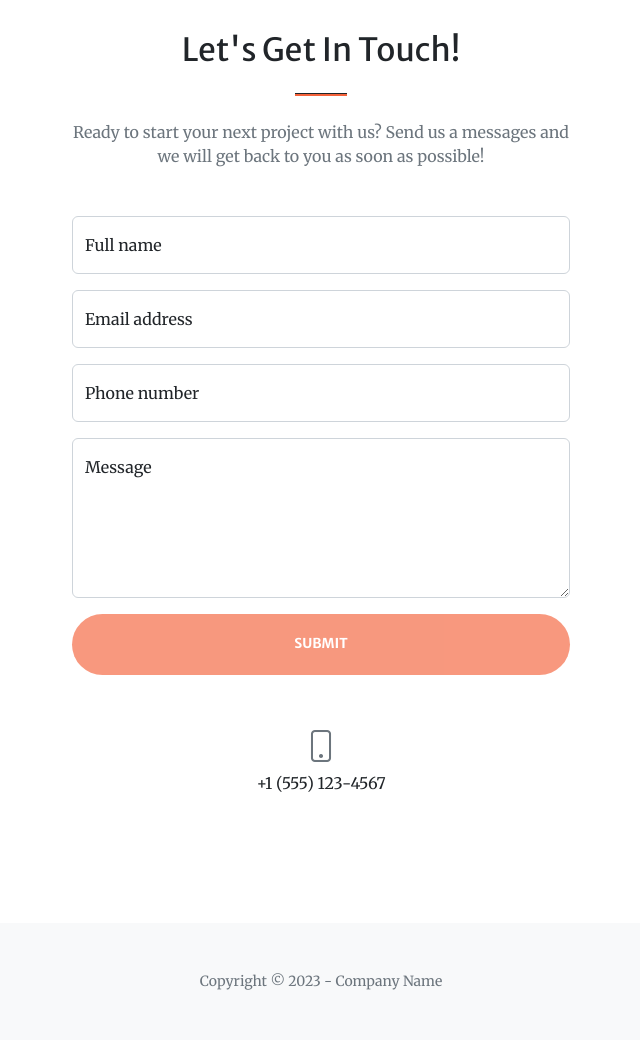
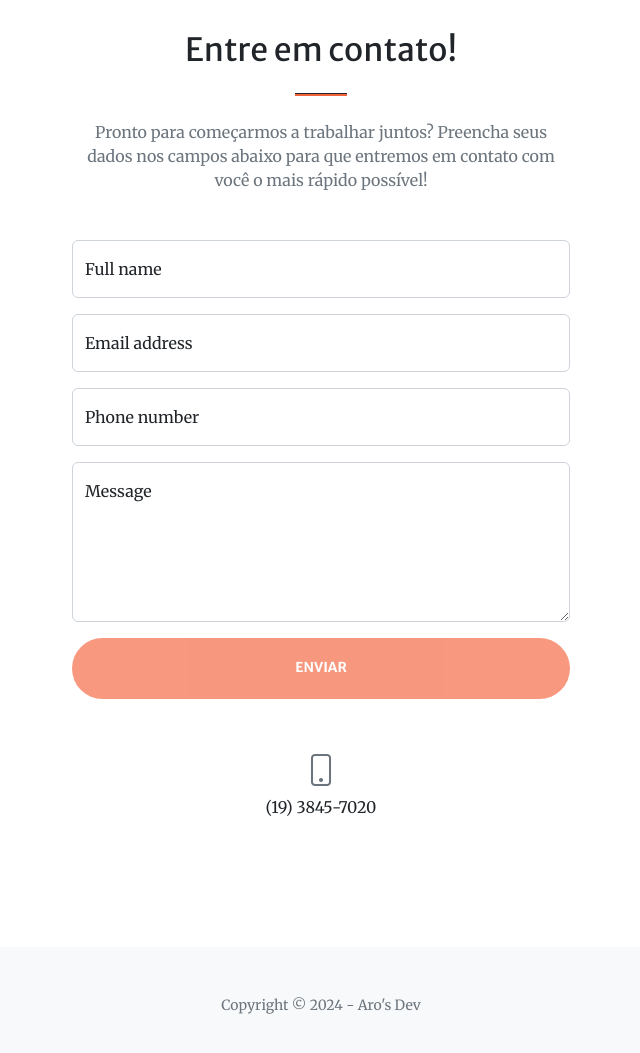
Before and after one commit to Andrearo47/meu-portifolio, a plain HTML site: page index.html in a window 1280 px wide. Shown: the part 3560-4613 px from the top of the page, without its empty margins (319-959 px from the left). Drawn offline with nearby package versions, Linux system fonts and the light colour scheme; some packages are replaced by stand-ins of ours; a script that the page names is missing.

Commit message:
Correção de telefone e algumas traduções a mais

```diff
--- a/index.html
+++ b/index.html
@@ -281,9 +281,9 @@
             <div class="container px-4 px-lg-5">
                 <div class="row gx-4 gx-lg-5 justify-content-center">
                     <div class="col-lg-8 col-xl-6 text-center">
-                        <h2 class="mt-0">Let's Get In Touch!</h2>
+                        <h2 class="mt-0">Entre em contato!</h2>
                         <hr class="divider" />
-                        <p class="text-muted mb-5">Ready to start your next project with us? Send us a messages and we will get back to you as soon as possible!</p>
+                        <p class="text-muted mb-5">Pronto para começarmos a trabalhar juntos? Preencha seus dados nos campos abaixo para que entremos em contato com você o mais rápido possível!</p>
                     </div>
                 </div>
                 <div class="row gx-4 gx-lg-5 justify-content-center mb-5">
@@ -311,7 +311,7 @@
                             </div>
                             <!-- Phone number input-->
                             <div class="form-floating mb-3">
-                                <input class="form-control" id="phone" type="tel" placeholder="(123) 456-7890" data-sb-validations="required" />
+                                <input class="form-control" id="phone" type="tel" placeholder="(12) 3456-7890" data-sb-validations="required" />
                                 <label for="phone">Phone number</label>
                                 <div class="invalid-feedback" data-sb-feedback="phone:required">A phone number is required.</div>
                             </div>
@@ -339,21 +339,21 @@
                             <!-- an error submitting the form-->
                             <div class="d-none" id="submitErrorMessage"><div class="text-center text-danger mb-3">Error sending message!</div></div>
                             <!-- Submit Button-->
-                            <div class="d-grid"><button class="btn btn-primary btn-xl disabled" id="submitButton" type="submit">Submit</button></div>
+                            <div class="d-grid"><button class="btn btn-primary btn-xl disabled" id="submitButton" type="submit">Enviar</button></div>
                         </form>
                     </div>
                 </div>
                 <div class="row gx-4 gx-lg-5 justify-content-center">
                     <div class="col-lg-4 text-center mb-5 mb-lg-0">
                         <i class="bi-phone fs-2 mb-3 text-muted"></i>
-                        <div>+1 (555) 123-4567</div>
+                        <div>(19) 3845-7020</div>
                     </div>
                 </div>
             </div>
         </section>
         <!-- Footer-->
         <footer class="bg-light py-5">
-            <div class="container px-4 px-lg-5"><div class="small text-center text-muted">Copyright &copy; 2023 - Company Name</div></div>
+            <div class="container px-4 px-lg-5"><div class="small text-center text-muted">Copyright &copy; 2024 - Aro's Dev</div></div>
         </footer>
         <!-- Bootstrap core JS-->
         <script src="https://cdn.jsdelivr.net/npm/bootstrap@5.2.3/dist/js/bootstrap.bundle.min.js"></script>
```
